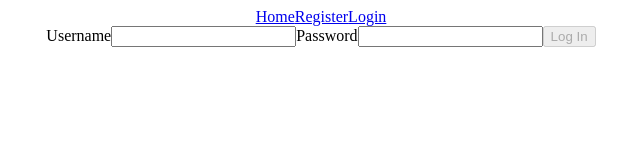
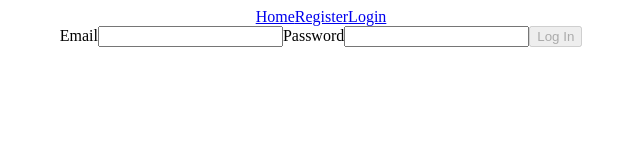
Before and after one commit to hoang-p6/UFC-Website-FrontEnd, a React (Create React App) app in the folder client/: page /login in a window 1280 px wide. Shown: the top 160 px of the page, without its empty margins (319-959 px from the left). Built offline with nearby package versions, Linux system fonts and the light colour scheme.

Commit message:
Saved for merge

```diff
--- a/client/src/components/Login.jsx
+++ b/client/src/components/Login.jsx
@@ -5,7 +5,7 @@ import { SignInUser } from '../services/Auth'
 const Login = ({ setUser }) => {
   let navigate = useNavigate()
 
-  const initialState = { userName: '', password: '' }
+  const initialState = { email: '', password: '' }
 
   const [formValues, setFormValues] = useState(initialState)
 
@@ -18,18 +18,18 @@ const Login = ({ setUser }) => {
     const payload = await SignInUser(formValues)
     setFormValues(initialState)
     setUser(payload)
-    navigate('/home')
+    navigate('/')
   }
 
   return (
     <div>
       <form onSubmit={handleSubmit}>
-        <label htmlFor="userName">Username</label>
+        <label htmlFor="email">Email</label>
         <input
           onChange={handleChange}
-          name="UserName"
-          type="text"
-          value={formValues.userName}
+          name="email"
+          type="email"
+          value={formValues.email}
           required
         />
         <label htmlFor="password">Password</label>
@@ -40,7 +40,7 @@ const Login = ({ setUser }) => {
           value={formValues.password}
           required
         />
-        <button disabled={!formValues.userName || !formValues.password}>
+        <button disabled={!formValues.email || !formValues.password}>
           Log In
         </button>
       </form>
--- a/client/src/components/Nav.jsx
+++ b/client/src/components/Nav.jsx
@@ -4,7 +4,7 @@ const Nav = ({ user, handleLogout }) => {
   let userOptions
   if (user) {
     ;<nav>
-      <h3>Welcome!</h3>
+      <h3>Welcome {user.userName}!</h3>
       <NavLink to="/">Home</NavLink>
       <NavLink to="/" onClick={handleLogout}>
         Log Out
--- a/client/src/components/Register.jsx
+++ b/client/src/components/Register.jsx
@@ -41,7 +41,7 @@ const Register = () => {
           value={formValues.firstName}
           required
         />
-        <label htmlFor="lastName">First Name</label>
+        <label htmlFor="lastName">Last Name</label>
         <input
           onChange={handleChange}
           name="lastName"
```
